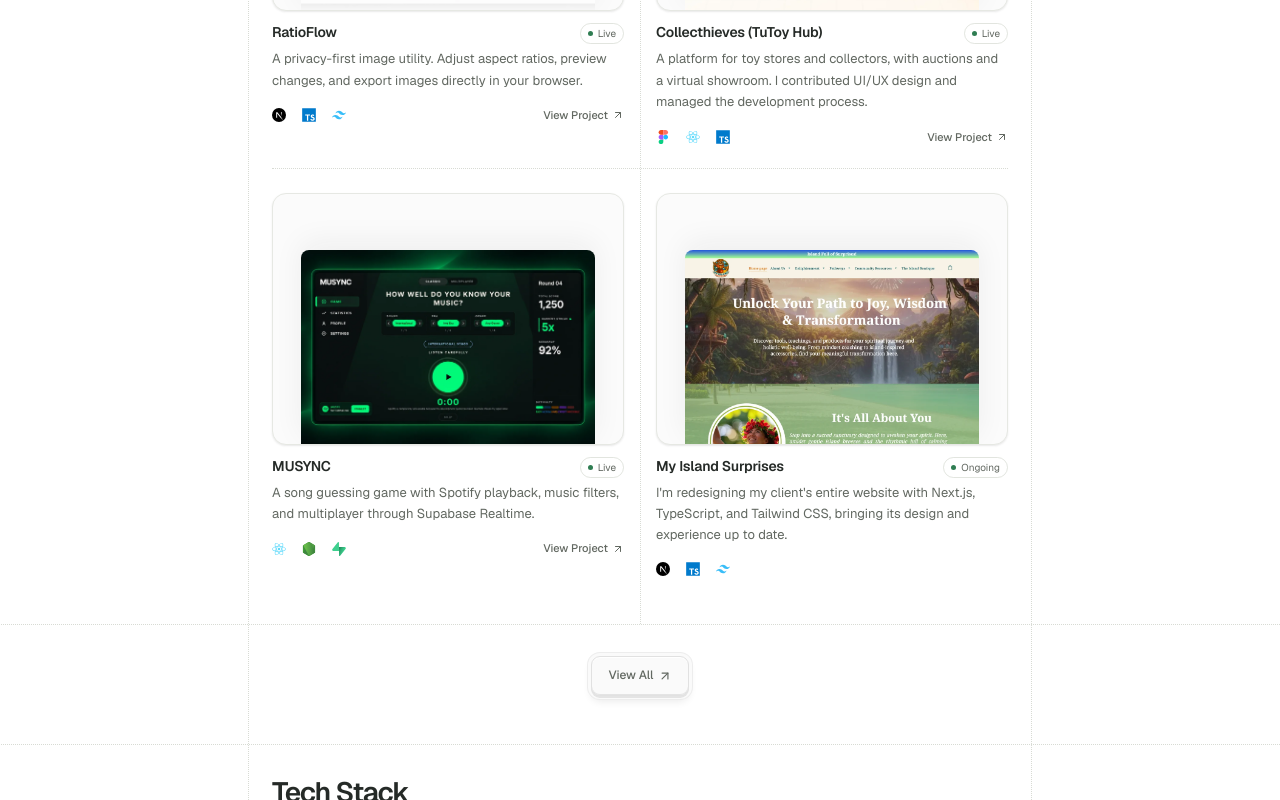
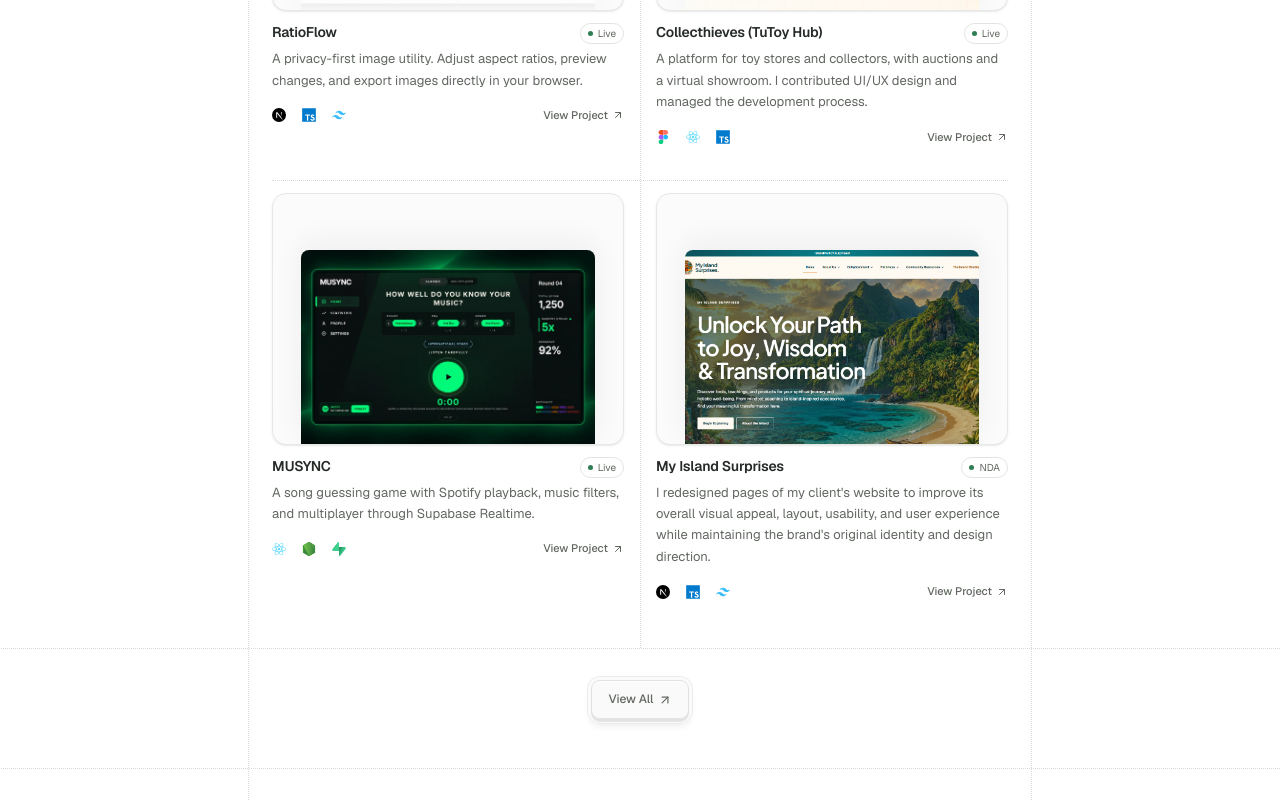
Before and after one commit to rencecalmatwoone-a11y/Portfolio-V2, a Next.js app: page / in a window 1280 px wide. Shown: the part 958-1758 px from the top of the page. Built offline with nearby package versions, Linux system fonts and the light colour scheme; no server answers.

Commit message:
Changes status of a project

```diff
--- a/data/projects.ts
+++ b/data/projects.ts
@@ -122,21 +122,20 @@ export const projects: readonly Project[] = [
     slug: "my-island-surprises",
     title: "My Island Surprises",
     description:
-      "I'm redesigning my client's entire website with Next.js, TypeScript, and Tailwind CSS, bringing its design and experience up to date.",
+      "I redesigned pages of my client's website to improve its overall visual appeal, layout, usability, and user experience while maintaining the brand's original identity and design direction.",
     category: "Wellness website",
     technologies: ["Next.js", "TypeScript", "Tailwind CSS"],
     featured: true,
     order: 4,
-    liveUrl: "https://www.myislandsurprises.com/",
-    status: "Ongoing",
+    status: "NDA",
     overview: [
-      "My Island Surprises is a website focused on spiritual growth and holistic well-being. I'm redesigning the entire website with Next.js, bringing its design and experience up to date.",
+      "My Island Surprises is a website focused on spiritual growth and holistic well-being. I'm redesigning some pages with Next.js, bringing its design and experience up to date.",
     ],
     image: {
-      src: "/images/projects/my-island-surprises-homepage.webp",
-      alt: "My Island Surprises homepage with island navigation, a jungle hero, and the start of the It's All About You section.",
+      src: "/images/projects/Screenshot 2026-10-04 163655.png",
+      alt: "My Island Surprises homepage with a tropical island hero, waterfall, and navigation.",
       width: 1349,
-      height: 636,
+      height: 634,
     },
   },
 ];
--- a/types/project.ts
+++ b/types/project.ts
@@ -24,6 +24,6 @@ export interface Project {
   visuals?: readonly ProjectVisualData[];
   reflection?: string;
   highlights?: readonly string[];
-  status?: "Live" | "Ongoing";
+  status?: "Live" | "Ongoing" | "NDA";
   image: ProjectImage;
 }
```
Also changed, not shown: public/images/projects/Screenshot 2026-10-04 163655.png (added).
